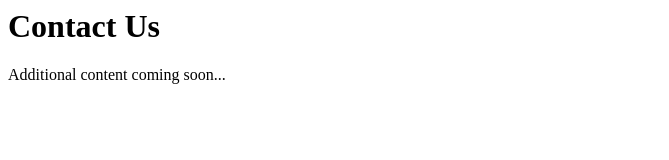
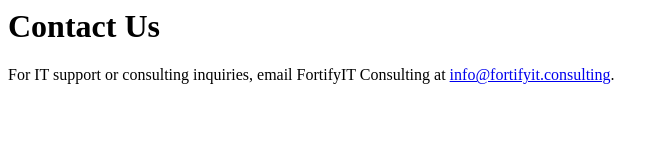
Before and after one commit to as-sankoh/fortifyit-website, a plain HTML site: page contact.html in a window 1280 px wide. Shown: the whole page, without its empty margins (0-669 px from the left). Drawn offline with Linux system fonts and the light colour scheme.

Commit message:
Add a clickable business email to the Contact page

```diff
--- a/contact.html
+++ b/contact.html
@@ -1,4 +1,4 @@
-<html><body><h1>Contact Us</h1><p>Additional content coming soon...</p></body></html>
+<html><body><h1>Contact Us</h1><p>For IT support or consulting inquiries, email FortifyIT Consulting at <a href="mailto:info@fortifyit.consulting">info@fortifyit.consulting</a>.</p></body></html>
 <script type="application/ld+json">
 {
   "@context": "https://schema.org",
```
